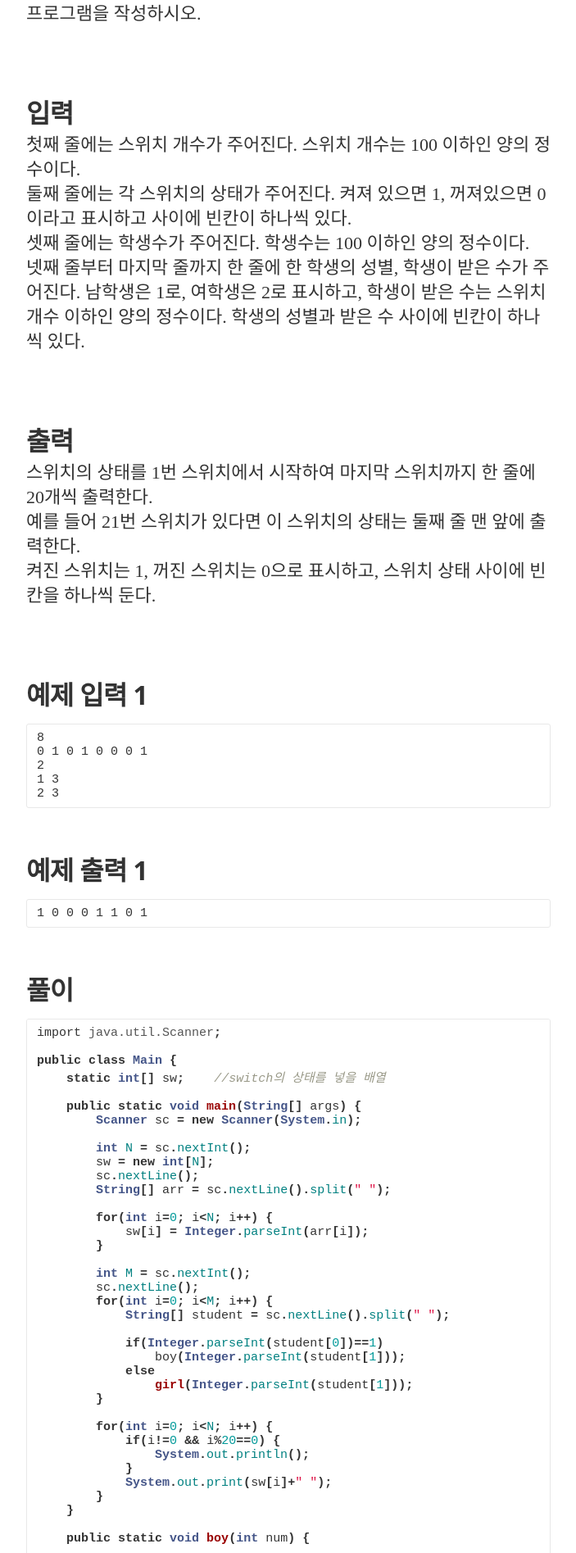
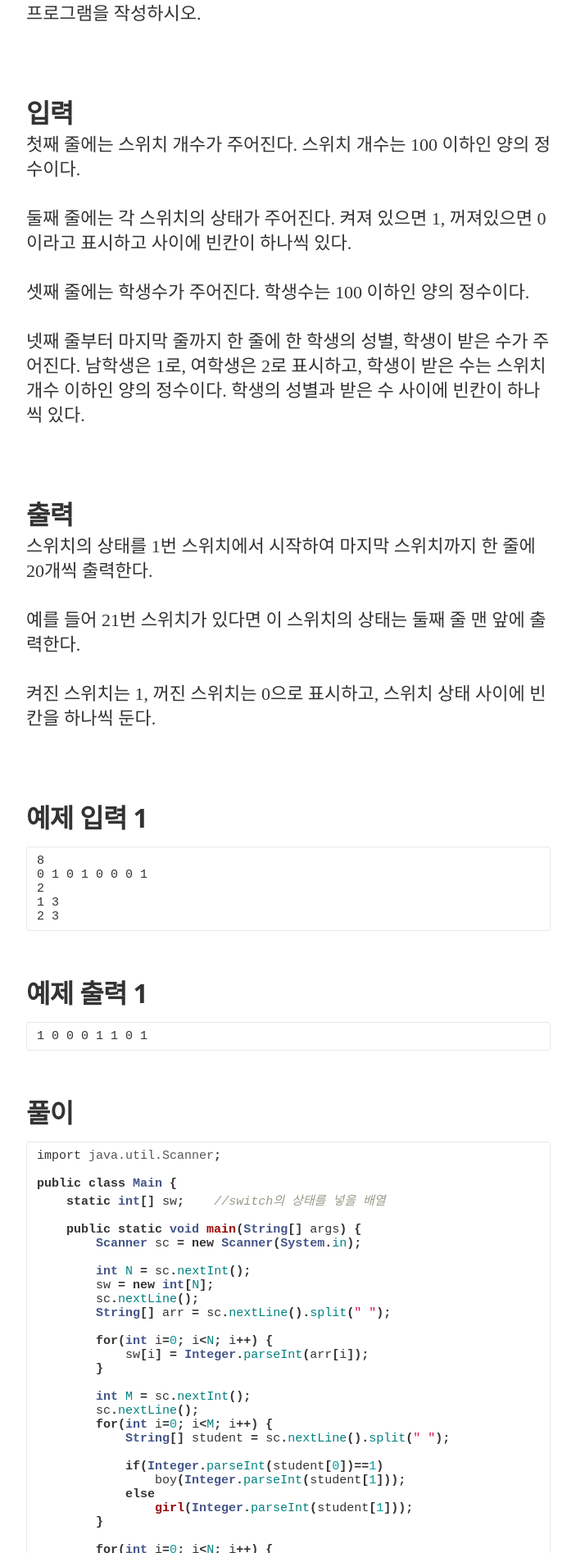
Before and after one commit to pss407/pss407.github.io, a Jekyll site: the page built from _posts/2020-02-11-백준#1244.md, in a window 1280 px wide. Shown: the part 2172-4067 px from the top of the page at 82% size, without its empty margins (288-991 px from the left). Built offline with Jekyll 4.4.1, drawn with Linux system fonts in a browser that asks for light colours; nearby versions of some CDN libraries; some web fonts are replaced.

Commit message:
Update 2020-02-11-백준#1244.md

```diff
--- a/_posts/2020-02-11-백준#1244.md
+++ b/_posts/2020-02-11-백준#1244.md
@@ -42,16 +42,21 @@ image2: /assets/article_images/2014-11-30-mediator_features/night-track-mobile.J
 입력
 ---------------------------
 
-첫째 줄에는 스위치 개수가 주어진다. 스위치 개수는 100 이하인 양의 정수이다. \
-둘째 줄에는 각 스위치의 상태가 주어진다. 켜져 있으면 1, 꺼져있으면 0이라고 표시하고 사이에 빈칸이 하나씩 있다. \
-셋째 줄에는 학생수가 주어진다. 학생수는 100 이하인 양의 정수이다. \
+첫째 줄에는 스위치 개수가 주어진다. 스위치 개수는 100 이하인 양의 정수이다.
+
+둘째 줄에는 각 스위치의 상태가 주어진다. 켜져 있으면 1, 꺼져있으면 0이라고 표시하고 사이에 빈칸이 하나씩 있다.
+
+셋째 줄에는 학생수가 주어진다. 학생수는 100 이하인 양의 정수이다.
+
 넷째 줄부터 마지막 줄까지 한 줄에 한 학생의 성별, 학생이 받은 수가 주어진다. 남학생은 1로, 여학생은 2로 표시하고, 학생이 받은 수는 스위치 개수 이하인 양의 정수이다. 학생의 성별과 받은 수 사이에 빈칸이 하나씩 있다.
 
 출력
 ----------------
 
-스위치의 상태를 1번 스위치에서 시작하여 마지막 스위치까지 한 줄에 20개씩 출력한다. \
-예를 들어 21번 스위치가 있다면 이 스위치의 상태는 둘째 줄 맨 앞에 출력한다. \
+스위치의 상태를 1번 스위치에서 시작하여 마지막 스위치까지 한 줄에 20개씩 출력한다.
+
+예를 들어 21번 스위치가 있다면 이 스위치의 상태는 둘째 줄 맨 앞에 출력한다.
+
 켜진 스위치는 1, 꺼진 스위치는 0으로 표시하고, 스위치 상태 사이에 빈칸을 하나씩 둔다.
 
 예제 입력 1
```
